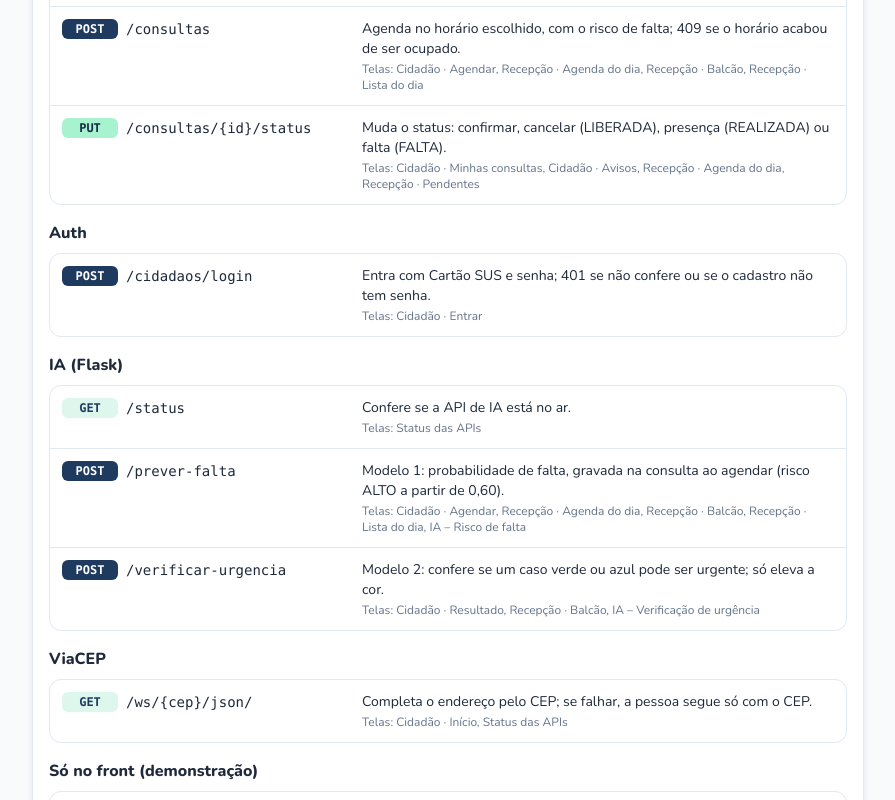
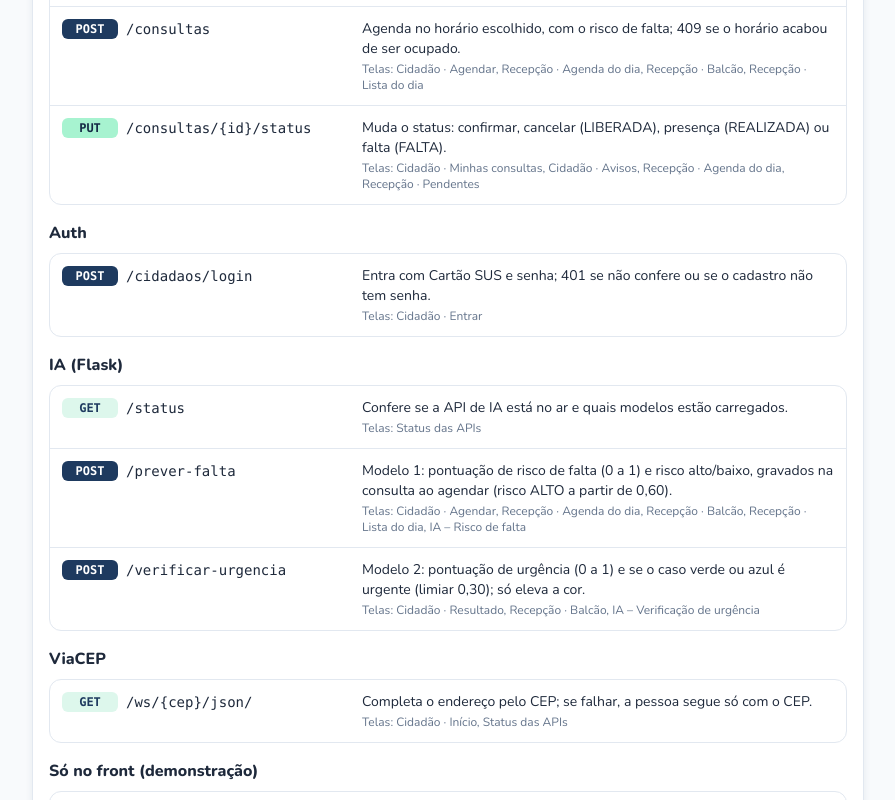
Before and after one commit to GlobalSolution-2026/acolhe-mais-front, a React (Vite) app: page /simulador/status in a window 1280 px wide. Shown: the part 1846-2646 px from the top of the page, without its empty margins (0-895 px from the left). Built offline with nearby package versions, Linux system fonts and the light colour scheme; no server answers.

Commit message:
Atualiza a descrição dos endpoints da API Flask

```diff
--- a/src/data/endpointsApi.ts
+++ b/src/data/endpointsApi.ts
@@ -124,15 +124,15 @@ export const GRUPOS_ENDPOINTS: GrupoEndpoints[] = [
     nome: "IA (Flask)",
     api: "FLASK",
     endpoints: [
-      { metodo: "GET", rota: "/status", descricao: "Confere se a API de IA está no ar.", telas: ["status"] },
+      { metodo: "GET", rota: "/status", descricao: "Confere se a API de IA está no ar e quais modelos estão carregados.", telas: ["status"] },
       {
         metodo: "POST", rota: "/prever-falta",
-        descricao: "Modelo 1: probabilidade de falta, gravada na consulta ao agendar (risco ALTO a partir de 0,60).",
+        descricao: "Modelo 1: pontuação de risco de falta (0 a 1) e risco alto/baixo, gravados na consulta ao agendar (risco ALTO a partir de 0,60).",
         telas: ["cidadao/agendar", "recepcao/agenda", "recepcao/balcao", "recepcao/lista-do-dia", "ia-risco-falta"],
       },
       {
         metodo: "POST", rota: "/verificar-urgencia",
-        descricao: "Modelo 2: confere se um caso verde ou azul pode ser urgente; só eleva a cor.",
+        descricao: "Modelo 2: pontuação de urgência (0 a 1) e se o caso verde ou azul é urgente (limiar 0,30); só eleva a cor.",
         telas: ["cidadao/resultado", "recepcao/balcao", "ia-urgencia"],
       },
     ],
```
